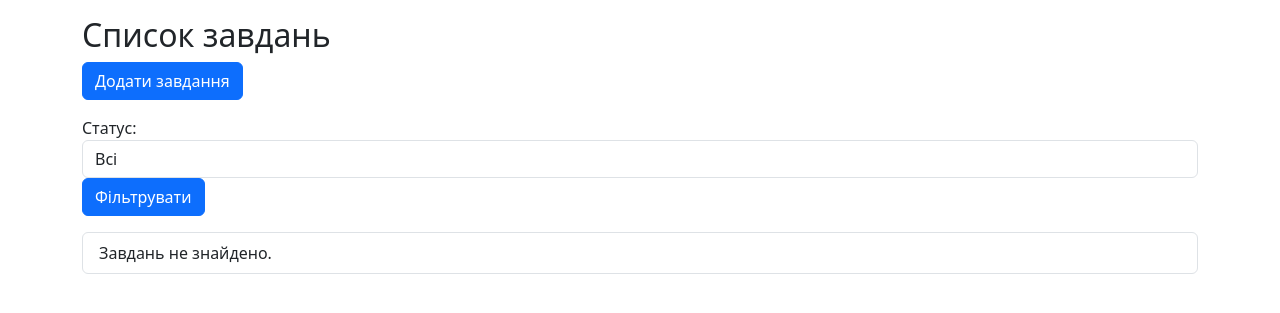
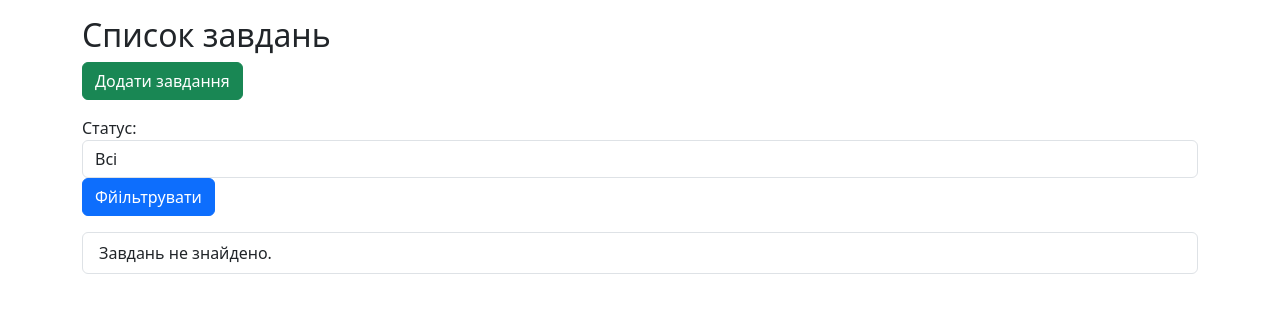
Before and after one commit to ihorkozlov2011/Treking_manager, a Django app: page / in a window 1280 px wide. Shown: the part 56-369 px from the top of the page. Run offline with Django 5.2, Linux system fonts and the light colour scheme; data that the repository does not hold is empty.

Commit message:
Ваше описание изменений

```diff
--- a/tracking/templates/tasks/task_list.html
+++ b/tracking/templates/tasks/task_list.html
@@ -3,14 +3,14 @@
 {% block content %}
 <div class="container mt-3">
     <h2>Список завдань</h2>
-    <a href="{% url 'tasks:task-create'%}" class="btn btn-primary mb-3">Додати завдання</a>
+    <a href="{% url 'tasks:task-create'%}" class="btn btn-success mb-3">Додати завдання</a>
 
     <br>
 
     <form method="get" class="form-inline mb-3">
         {{ form.status.label_tag }}
         {{ form.status }}
-        <button type="submit" class="btn btn-primary ml-2">Фільтрувати</button>
+        <button type="submit" class="btn btn-primary ml-2">Фйільтрувати</button>
     </form>
 
     <ul class="list-group">
```
